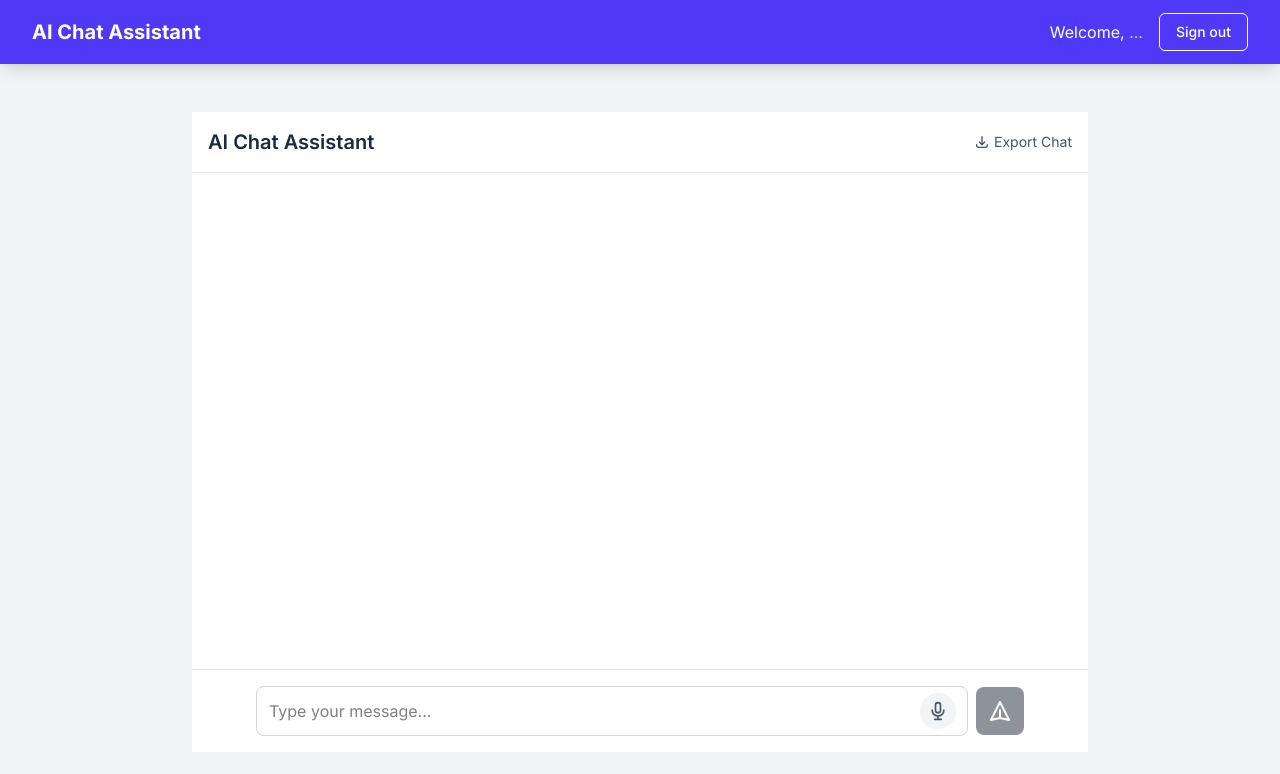
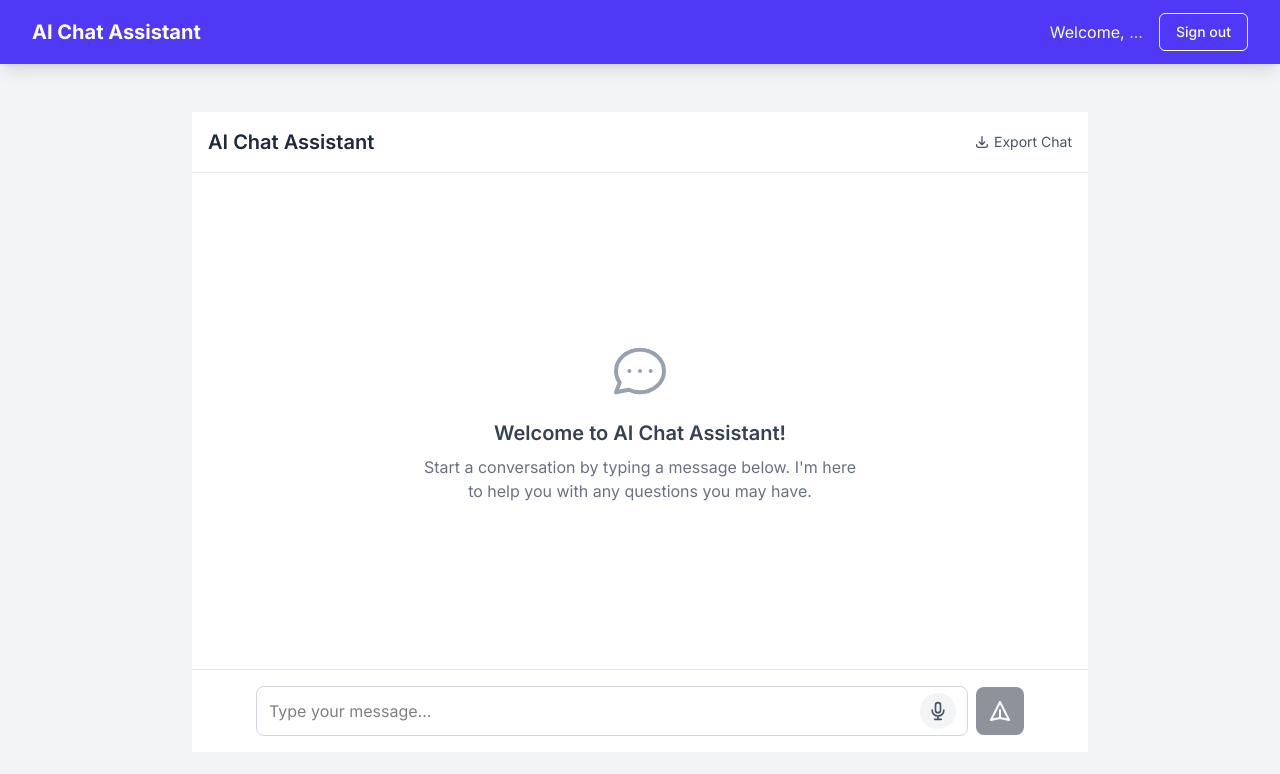
Before and after one commit to arunraval/zerocode-fe-assignment, a Next.js app: page / in a window 1280 px wide. Shown: the top 774 px of the page. Built offline with nearby package versions, Linux system fonts and the light colour scheme.

Commit message:
Add welcome message and instructions for new users in Chat component when no messages are present; enhance user experience with improved initial state display.

```diff
--- a/app/components/Chat.tsx
+++ b/app/components/Chat.tsx
@@ -229,6 +229,31 @@ export default function Chat() {
           <div className="flex justify-center items-center h-full">
             <div className="animate-spin rounded-full h-8 w-8 border-b-2 border-gray-800"></div>
           </div>
+        ) : messages.length === 0 ? (
+          <div className="flex flex-col items-center justify-center h-full text-center p-8">
+            <div className="w-16 h-16 mb-4 text-gray-400">
+              <svg
+                xmlns="http://www.w3.org/2000/svg"
+                fill="none"
+                viewBox="0 0 24 24"
+                stroke="currentColor"
+              >
+                <path
+                  strokeLinecap="round"
+                  strokeLinejoin="round"
+                  strokeWidth={1.5}
+                  d="M8 12h.01M12 12h.01M16 12h.01M21 12c0 4.418-4.03 8-9 8a9.863 9.863 0 01-4.255-.949L3 20l1.395-3.72C3.512 15.042 3 13.574 3 12c0-4.418 4.03-8 9-8s9 3.582 9 8z"
+                />
+              </svg>
+            </div>
+            <h3 className="text-xl font-semibold text-gray-700 mb-2">
+              Welcome to AI Chat Assistant!
+            </h3>
+            <p className="text-gray-500 max-w-md">
+              Start a conversation by typing a message below. I&apos;m here to help you with any
+              questions you may have.
+            </p>
+          </div>
         ) : (
           <AnimatePresence>
             {messages.map((msg, index) => (
--- /dev/null
+++ b/app/context/ThemeContext.tsx
@@ -0,0 +1,41 @@
+"use client";
+
+import { createContext, useContext, useEffect, useState } from "react";
+
+type Theme = "light" | "dark";
+
+interface ThemeContextType {
+  theme: Theme;
+  toggleTheme: () => void;
+}
+
+const ThemeContext = createContext<ThemeContextType | undefined>(undefined);
+
+export function ThemeProvider({ children }: { children: React.ReactNode }) {
+  const [theme, setTheme] = useState<Theme>("light");
+
+  useEffect(() => {
+    const savedTheme = localStorage.getItem("theme") as Theme;
+    if (savedTheme) {
+      setTheme(savedTheme);
+      document.documentElement.classList.toggle("dark", savedTheme === "dark");
+    }
+  }, []);
+
+  const toggleTheme = () => {
+    const newTheme = theme === "light" ? "dark" : "light";
+    setTheme(newTheme);
+    localStorage.setItem("theme", newTheme);
+    document.documentElement.classList.toggle("dark", newTheme === "dark");
+  };
+
+  return <ThemeContext.Provider value={{ theme, toggleTheme }}>{children}</ThemeContext.Provider>;
+}
+
+export function useTheme() {
+  const context = useContext(ThemeContext);
+  if (context === undefined) {
+    throw new Error("useTheme must be used within a ThemeProvider");
+  }
+  return context;
+}
```
